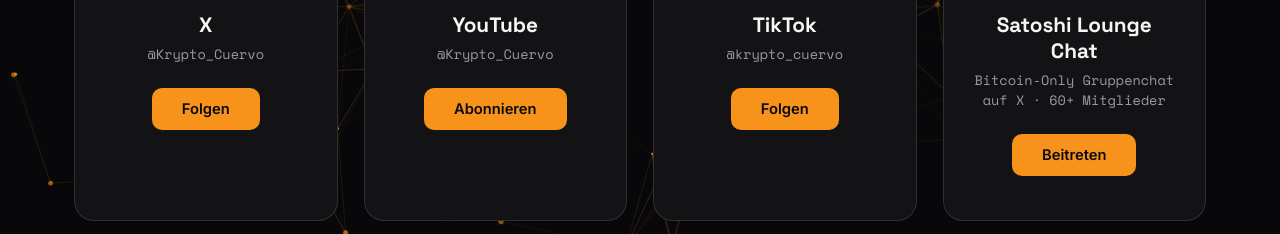
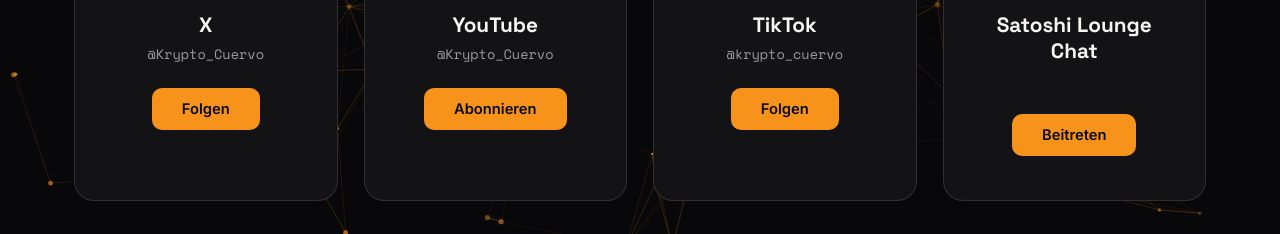
Before and after one commit to ascendingcuervo/Satoshi-Lounge, a plain HTML site: page satoshi-lounge-website/socials.html in a window 1280 px wide. Shown: the part 543-777 px from the top of the page. Drawn offline with nearby package versions, Linux system fonts and the light colour scheme.

Commit message:
Add files via upload

```diff
--- a/satoshi-lounge-website/socials.html
+++ b/satoshi-lounge-website/socials.html
@@ -401,7 +401,7 @@
       <div class="social-card">
         <div class="social-logo"><img src="images/socials/satoshi-lounge-chat.png" alt="Satoshi Lounge Logo"></div>
         <h3>Satoshi Lounge Chat</h3>
-        <p class="handle">Bitcoin-Only Gruppenchat auf X · 60+ Mitglieder</p>
+        <p class="handle" style="visibility:hidden;">–</p>
         <a class="social-btn" href="https://x.com/i/chat/group_join/g2077094191671435584/1TPcaHsJ9s" target="_blank" rel="noopener">Beitreten</a>
       </div>
 
```
